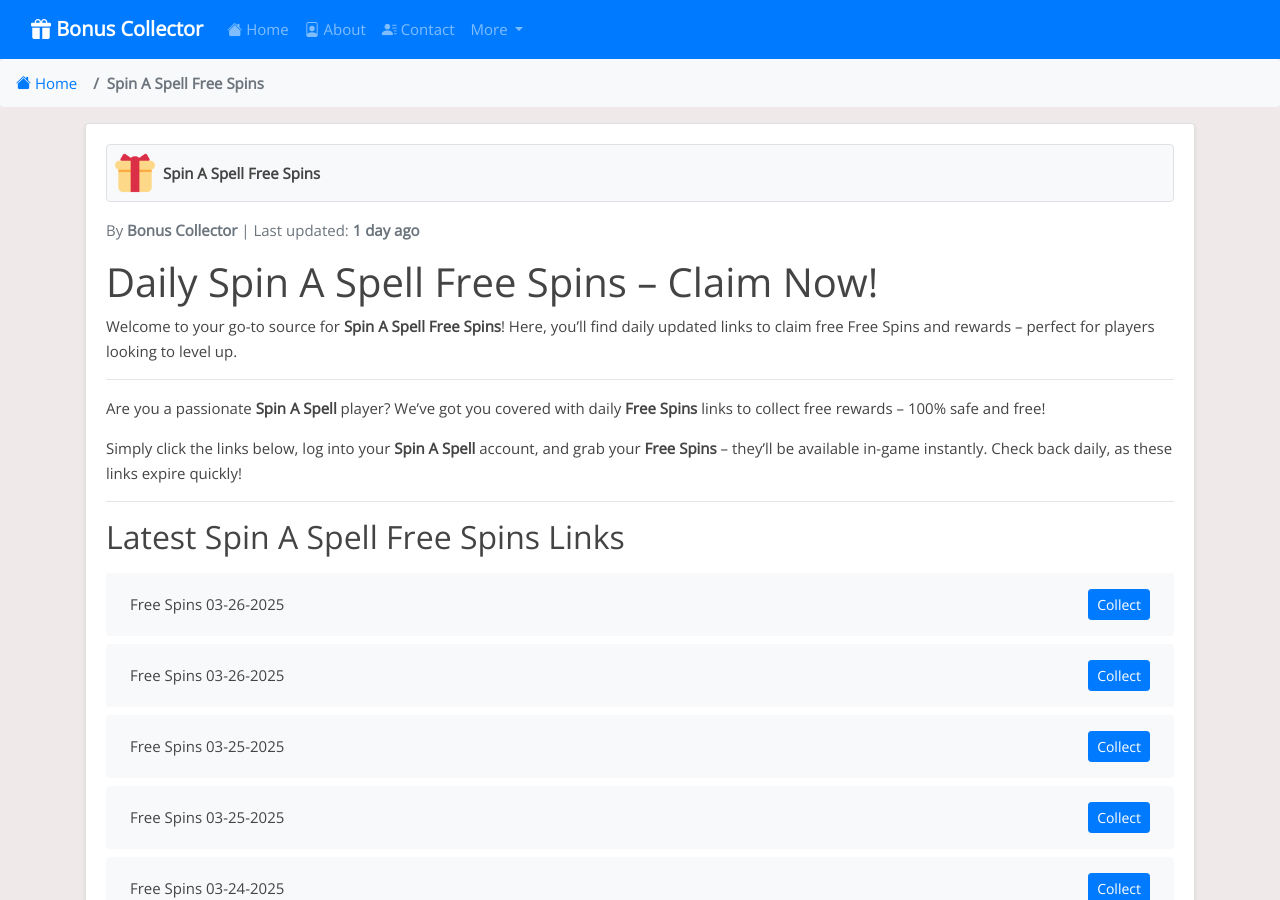
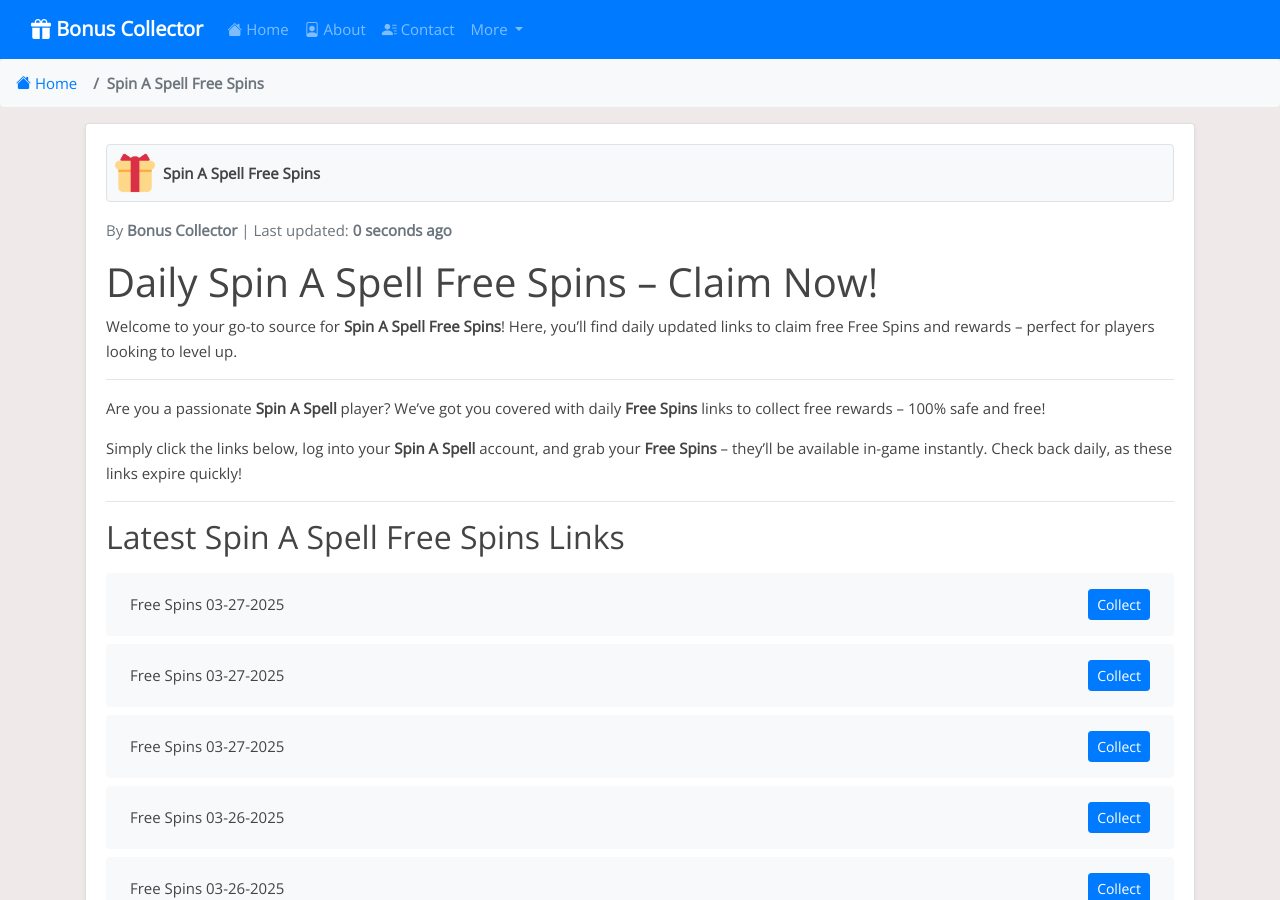
Before and after one commit to iamrohan99/bc-net, a Jekyll site: the page built from _posts/2024-11-27-spin-a-spell.md, in a window 1280 px wide and 900 px high. Built offline with Jekyll 4.4.1, drawn with Linux system fonts in a browser that asks for light colours; some of the changed text lies outside the part shown.

Commit message:
Update spin-a-spell reward links, content, and last modified date - 2025-03-27 12:51

```diff
--- a/_data/include_files.yml
+++ b/_data/include_files.yml
@@ -65,7 +65,7 @@ scatter-slots.html:
 travel-town.html:
   last_modified: "2025-03-27T12:51:01Z"
 spin-a-spell.html:
-  last_modified: "2025-03-26T04:29:05Z"
+  last_modified: "2025-03-27T12:51:23Z"
 take-5-slots.html:
   last_modified: "2025-03-27T12:51:11Z"
 coin-tales.html:
--- a/_includes/spin-a-spell.html
+++ b/_includes/spin-a-spell.html
@@ -1,4 +1,16 @@
 <ul class="list-group mt-3 mb-4">
+  <li class="list-group-item d-flex justify-content-between align-items-center">
+    <span>Free Spins 03-27-2025</span>
+    <a href="https://magiccoast.forevernine.com/api/rewardLink?code=VAHFNONF" class="btn btn-primary btn-sm">Collect</a>
+  </li>
+  <li class="list-group-item d-flex justify-content-between align-items-center">
+    <span>Free Spins 03-27-2025</span>
+    <a href="https://magiccoast.forevernine.com/api/rewardLink?code=NDERK7A1" class="btn btn-primary btn-sm">Collect</a>
+  </li>
+  <li class="list-group-item d-flex justify-content-between align-items-center">
+    <span>Free Spins 03-27-2025</span>
+    <a href="https://magiccoast.forevernine.com/api/rewardLink?code=MRS80R1D" class="btn btn-primary btn-sm">Collect</a>
+  </li>
   <li class="list-group-item d-flex justify-content-between align-items-center">
     <span>Free Spins 03-26-2025</span>
     <a href="https://magiccoast.forevernine.com/api/rewardLink?code=1EOD9XZ1" class="btn btn-primary btn-sm">Collect</a>
@@ -387,16 +399,4 @@
     <span>Free Spins 01-31-2025</span>
     <a href="https://magiccoast.forevernine.com/api/rewardLink?code=9WNJUB27" class="btn btn-primary btn-sm">Collect</a>
   </li>
-  <li class="list-group-item d-flex justify-content-between align-items-center">
-    <span>Free Spins 01-30-2025</span>
-    <a href="https://magiccoast.forevernine.com/api/rewardLink?code=0WM8JLJF" class="btn btn-primary btn-sm">Collect</a>
-  </li>
-  <li class="list-group-item d-flex justify-content-between align-items-center">
-    <span>Free Spins 01-30-2025</span>
-    <a href="https://magiccoast.forevernine.com/api/rewardLink?code=ZA0HK7MY" class="btn btn-primary btn-sm">Collect</a>
-  </li>
-  <li class="list-group-item d-flex justify-content-between align-items-center">
-    <span>Free Spins 01-28-2025</span>
-    <a href="https://magiccoast.forevernine.com/api/rewardLink?code=YD5D5T1F" class="btn btn-primary btn-sm">Collect</a>
-  </li>
 </ul>
```
Also changed, not shown: links-json/spin-a-spell.json (+12 -12 lines).
